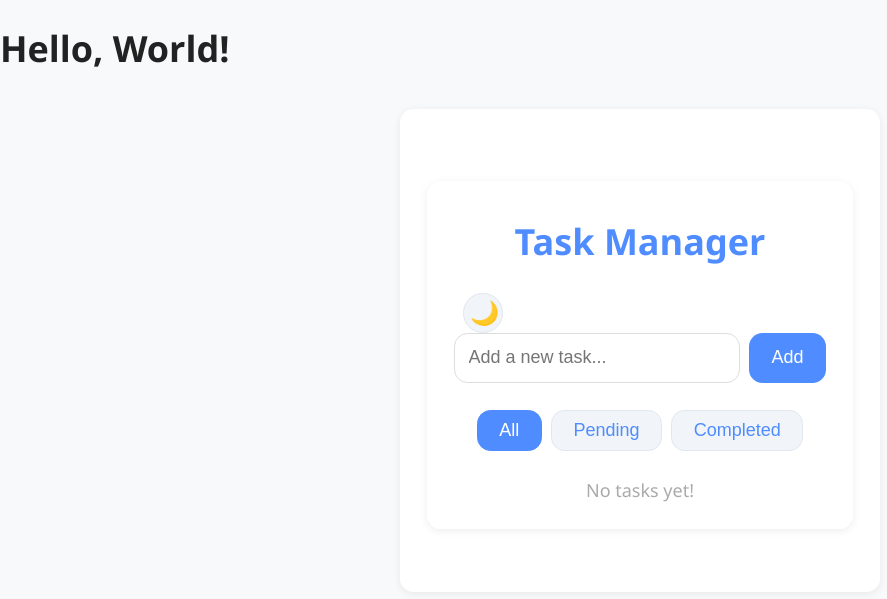
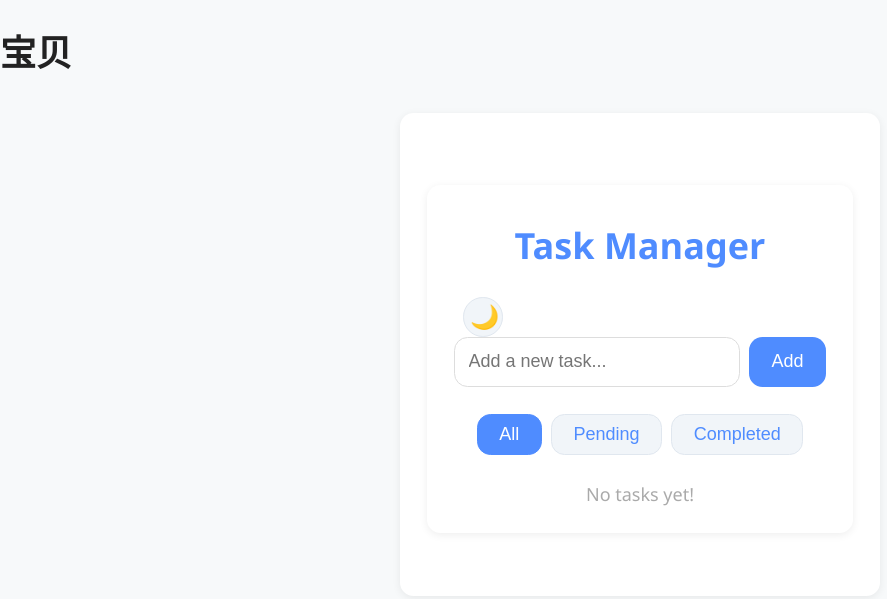
Before and after one commit to liyunhui0707/liyunhui0707.github.io, a plain HTML site: page index.html in a window 1280 px wide. Shown: the whole page, without its empty margins (0-887 px from the left). Drawn offline with Linux system fonts and the light colour scheme.

Commit message:
Update index.html

```diff
--- a/index.html
+++ b/index.html
@@ -7,7 +7,7 @@
     <link rel="stylesheet" href="styles.css">
 </head>
 <body>
-    <h1>Hello, World!</h1>
+    <h1>宝贝</h1>
     <div class="container">
         <main class="container">
             <header>
```
